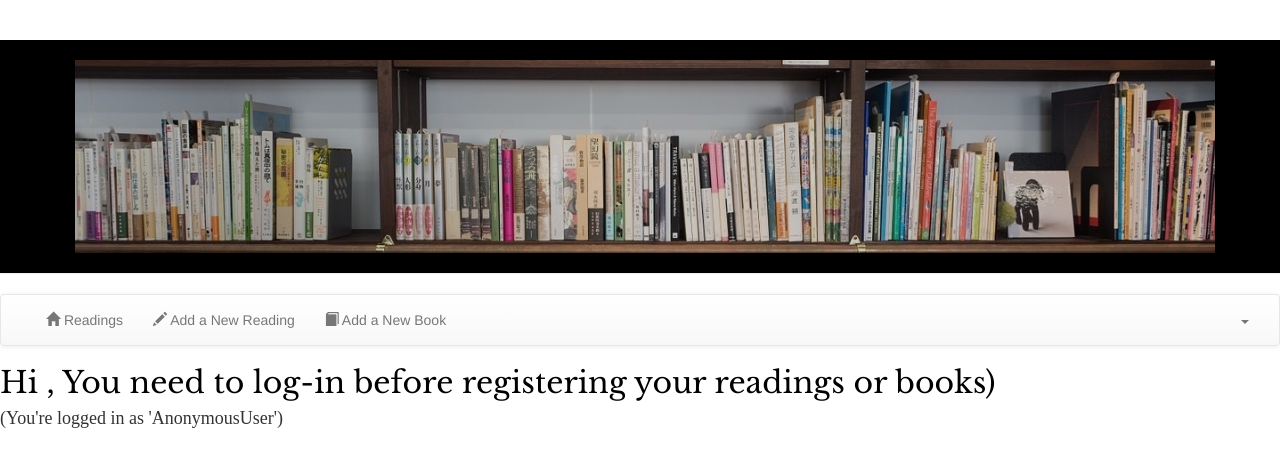
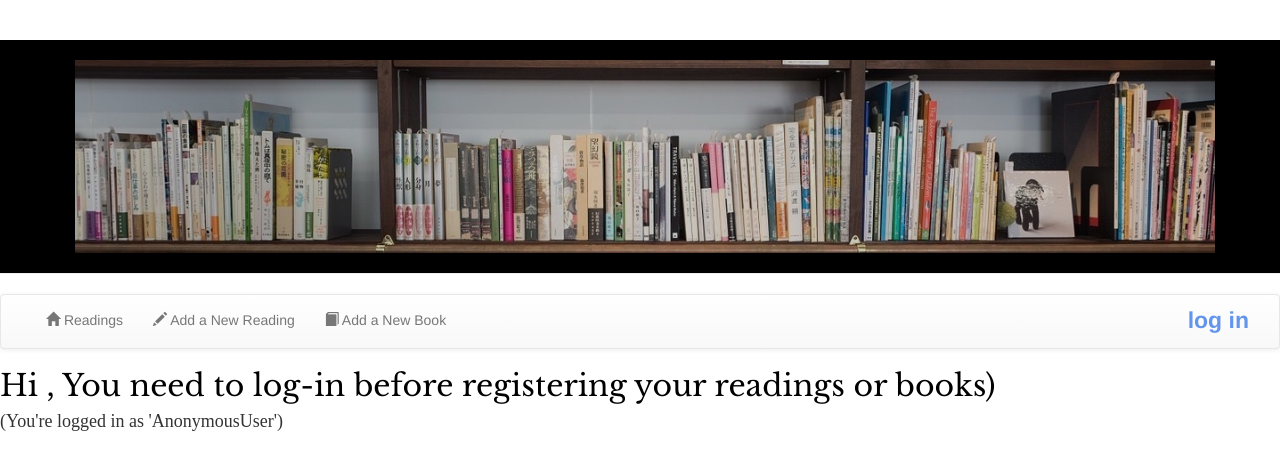
Before and after one commit to BraunAvi/BookCase, a Django app: the page made by readings/templates/readings/base.html in a window 1280 px wide. Shown: the top 470 px of the page. Run offline with Django 3.2, Linux system fonts and the light colour scheme; some libraries are stand-ins or nearby versions.

Commit message:
adding colors to login buttons

```diff
--- a/readings/static/css/readings.css
+++ b/readings/static/css/readings.css
@@ -2,6 +2,7 @@ h1   {
     color: #000999;
     padding-left:30px
 }
+
 
 h1, h2, h3, h4 {
     font-family: 'Lobster', cursive;
@@ -35,15 +36,6 @@ h1, h2, h3, h4 {
     padding: 0px 0px 0px 20px;
     margin-left: 0px;
     padding-left:30px
-}
-
-#sub_title h2, #sub_title h3, #sub_title a
- {
-    display: inline;
-    vertical-align: top;
-/*    font-family: 'Open Sans', sans-serif;*/
-    font-size: 18px;
-    line-height: 28px;
 }
 
 
@@ -130,16 +122,36 @@ img {
 }
 
 
-.my_top_navbar{
-    text-align: bottom  ;
+li.my_top_navbar b{
+    font-size: 23px;
     color: cornflowerblue;
-    padding-top: 15px;
-    padding-bottom: 15px;
-    font-size: 22px;
-    font-family: "Helvetica Neue", Helvetica, Arial, sans-serif;
-    font-size: 14px;
+    text-align: center  ;
+/*    padding-top: 15px;*/
+/*    line-height: 10px;*/
+
 }
 
-.navbar-nav > li > a {
-   line-height: 20px;
+
+
+/*
+
+li.my_top_navbar {
+    text-align: bottom  ;
+    color: red;
+    padding-top: 10px;
+    padding-bottom: 15px;
+    font-family: "Helvetica Neue", Helvetica, Arial, sans-serif;
+    font-size: 20px;
+    line-height: 20px;
 }
+*/
+
+
+#sub_title h2, #sub_title h3, #sub_title a
+ {
+    display: inline;
+    vertical-align: top;
+    font-family: 'Open Sans', sans-serif;
+    font-size: 18px;
+    line-height: 28px;
+}
--- a/readings/templates/readings/base.html
+++ b/readings/templates/readings/base.html
@@ -58,28 +58,13 @@
           <!--</form>-->
 
           <ul class="nav navbar-nav navbar-right">
-              <!--<li class="dropdown">-->
-                  <!--<a href="#" class="dropdown-toggle" data-toggle="dropdown" role="button" aria-haspopup="true" aria-expanded="false">Dropdown <span class="caret"></span></a>-->
-                  <!--<ul class="dropdown-menu">-->
-                      <!--<li><a href="#">Action</a></li>-->
-                      <!--<li><a href="#">Another action</a></li>-->
-                      <!--<li><a href="#">Something else here</a></li>-->
-                      <!--<li role="separator" class="divider"></li>-->
-                      <!--<li><a href="#">Separated link</a></li>-->
-                  <!--</ul>-->
-              <!--</li>-->
-              <li class="dropdown">
-                  <a href="#" class="dropdown-toggle" data-toggle="dropdown" role="button" aria-haspopup="true" aria-expanded="false"><b class="my_top_navbar">{{ request.user.username }}</b> <span class="caret"></span></a>
-                  <ul class="dropdown-menu">
-                      <li><a href="{% url 'logout' %}">log out</a></li>
-                      <li><a href="{% url 'login' %}">log in</a></li>
+              {% if user.is_authenticated %}
+              <li class="my_top_navbar"><a><b>{{request.user.username}}</b></a></li>
+              <li><a href="{% url 'logout' %}">log out</a></li>
 
-
-                  </ul>
-              </li>
-
-              <!--<li class="my_top_navbar"><b>{{ request.user.username }}</b></li>-->
-
+              {% else %}
+              <li class="my_top_navbar"><a href="{% url 'login' %}"><b>log in</b></a></li>
+              {% endif %}
           </ul>
         </div><!-- /.navbar-collapse -->
     </div><!-- /.container-fluid -->
```
Also changed, not shown: 1 other file.
